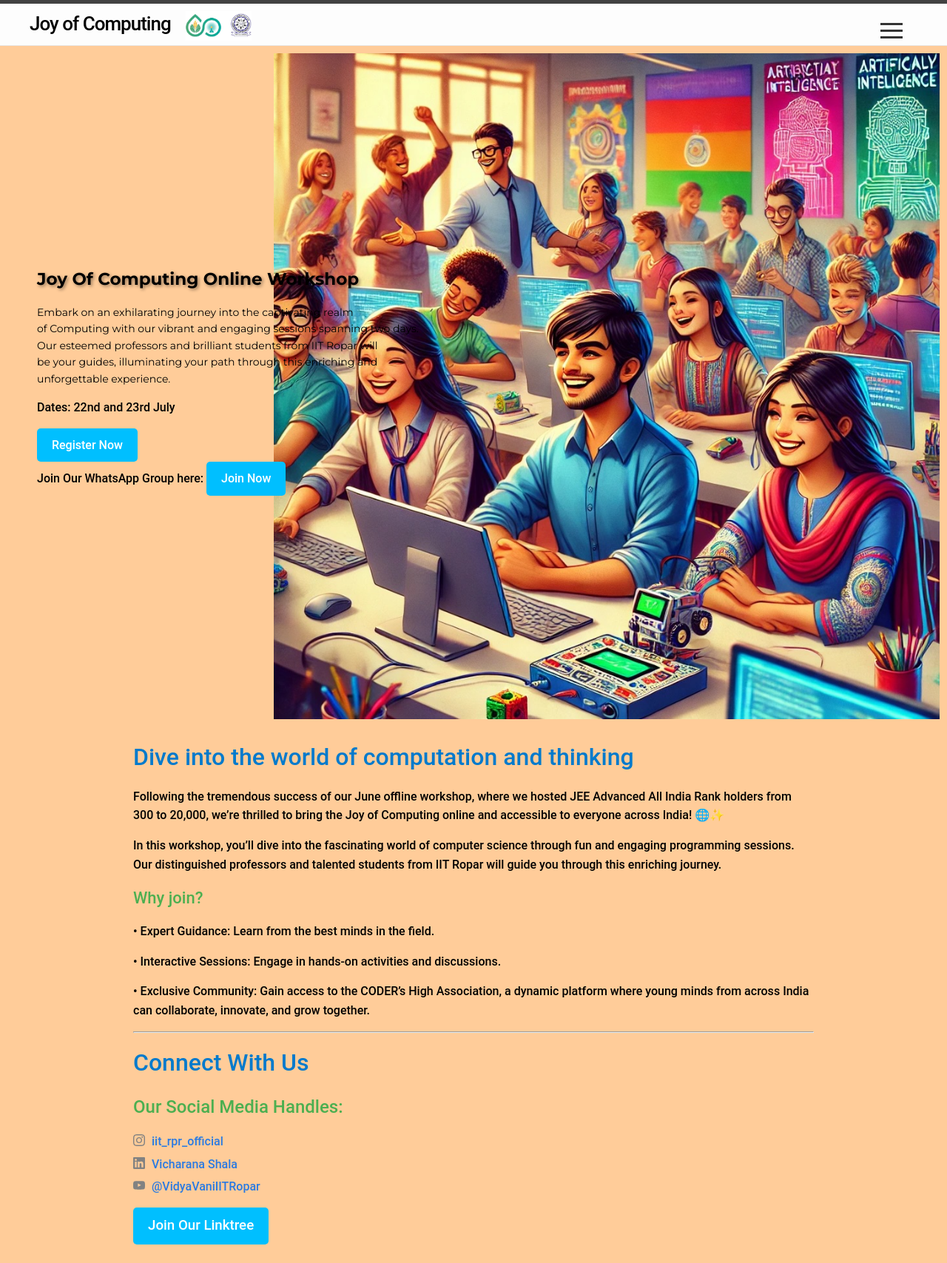
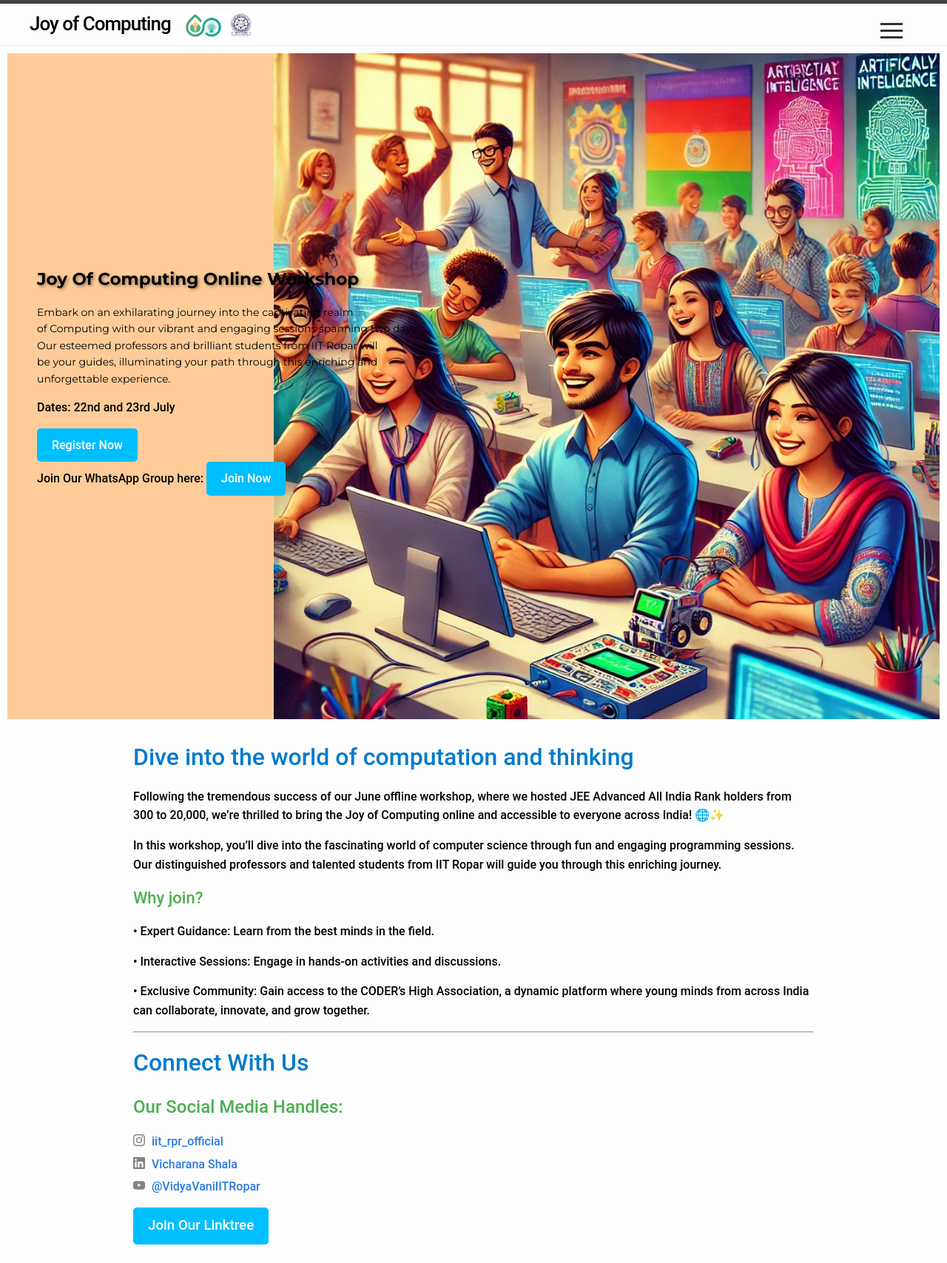
Before and after one commit to sudarshansudarshan/joc, a Jekyll site: the page built from index.markdown, in a window 1280 px wide. Shown: the whole page at 74% size. Built offline with Jekyll 4.4.1, drawn with Linux system fonts in a browser that asks for light colours.

Commit message:
Update home.html

```diff
--- a/_layouts/home.html
+++ b/_layouts/home.html
@@ -149,13 +149,13 @@ layout: default
   </style>
 </head>
 <body>
-<div class="home" style="background-color: #ffcc99">
+<div class="home">
   <!--{%- if page.title -%}
     <h1 class="page-heading">{{ page.title }}  </h1>
   {%- endif -%}-->
 
 
-  <div class="hero-section" style="width: 100%; background-image: url('images/joc image.jpg'); background-size: contain; background-repeat: no-repeat; background-position: right top;">
+  <div class="hero-section" style="width: 100%; background-color: #ffcc99; background-image: url('images/joc image.jpg'); background-size: contain; background-repeat: no-repeat; background-position: right top;">
     <div class="content" style="padding-left: 40px;">
 <!--       <h2 style="color: black;"><b> Joy Of Computing Online Workshop</b></h2> -->
       <h2 style="color: black; font-family: 'Montserrat', sans-serif; font-size: 23px; text-shadow: 2px 2px 4px rgba(0, 0, 0, 0.4);"><b>Joy Of Computing Online Workshop</b></h2>
```
